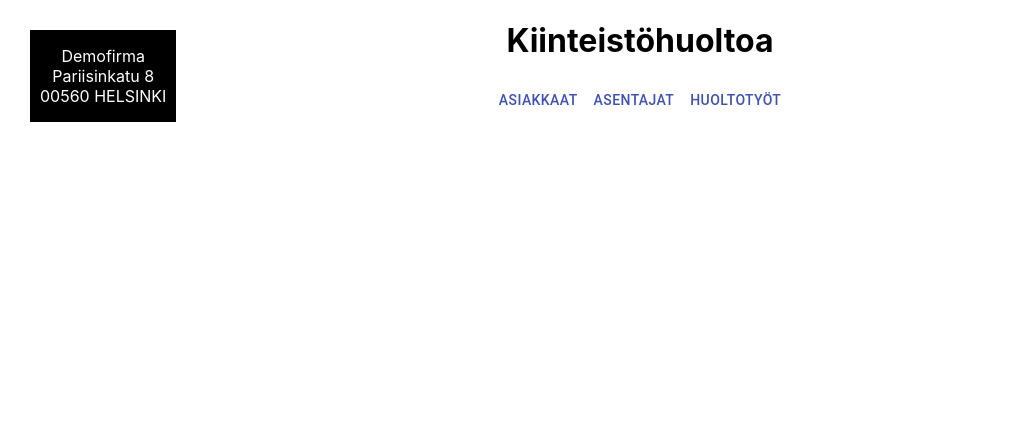
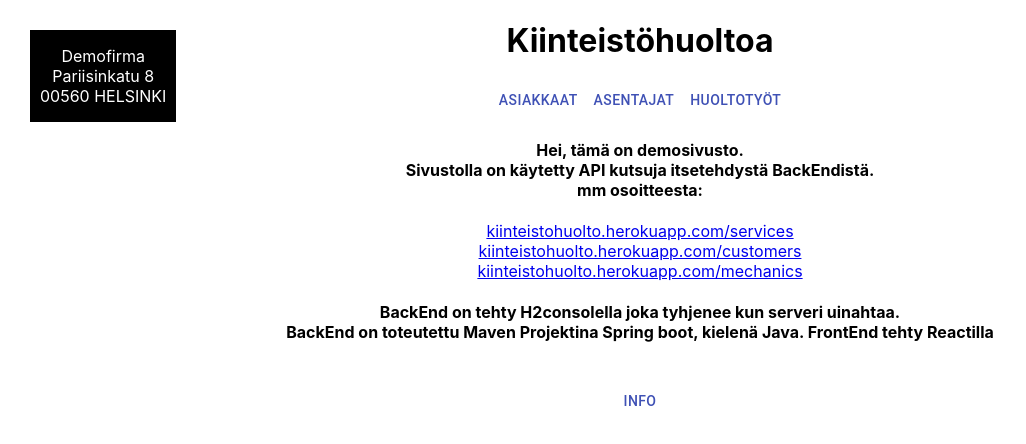
Before and after one commit to JukkaLehikoinen/kiinteistohuolto-front, a React (Create React App) app: page / in a window 1280 px wide. Shown: the top 444 px of the page, without its empty margins (0-1026 px from the left). Built offline with nearby package versions, Linux system fonts and the light colour scheme.

Commit message:
Created InfoPage

```diff
--- a/src/App.css
+++ b/src/App.css
@@ -18,14 +18,6 @@
   color: #61dafb;
 }
 
-@keyframes App-logo-spin {
-  from {
-    transform: rotate(0deg);
-  }
-  to {
-    transform: rotate(360deg);
-  }
-}
 
 .Firma {
   position: absolute;
--- a/src/App.js
+++ b/src/App.js
@@ -4,6 +4,7 @@ import './App.css';
 import Services from './components/Services';
 import Customers from './components/Customers';
 import Mechanics from './components/Mechanics';
+import MainPage from './components/MainPage';
 
 
 function App() {
@@ -31,6 +32,10 @@ function App() {
   const showServices = () => {
     setTask(0);
   }
+
+  const showInfo = () => {
+    setTask(3);
+  }
   return (
 
     <div className="App">
@@ -43,8 +48,10 @@ function App() {
       <Button color="primary" onClick={showServices}>Huoltotyöt</Button>
       {task ===0 && <Services /> ||
       task === 1 && <Mechanics /> ||
-      task === 2 && <Customers />
+      task === 2 && <Customers /> ||
+      task === 3 && <MainPage />
       }
+      <br></br><Button color="primary" onClick={showInfo}>Info</Button>
     </div>
   );
 }
--- /dev/null
+++ b/src/components/MainPage.js
@@ -0,0 +1,22 @@
+import React from 'react';
+import Button from '@material-ui/core/Button';
+import moment from 'moment';
+
+
+export default function Main() {
+
+
+    return (
+        <div>
+            <h4>Hei, tämä on demosivusto.<br></br>Sivustolla on käytetty API kutsuja itsetehdystä BackEndistä.
+            <br></br>mm osoitteesta:</h4>
+            <a href="https://kiinteistohuolto.herokuapp.com/services" target="_blank">kiinteistohuolto.herokuapp.com/services</a><br></br>
+            <a href="https://kiinteistohuolto.herokuapp.com/customers" target="_blank">kiinteistohuolto.herokuapp.com/customers</a><br></br>
+            <a href="https://kiinteistohuolto.herokuapp.com/mechanics" target="_blank">kiinteistohuolto.herokuapp.com/mechanics</a><br></br>
+
+            <h4>BackEnd on tehty H2consolella joka tyhjenee kun serveri uinahtaa.<br></br>
+            BackEnd on toteutettu Maven Projektina Spring boot, kielenä Java. FrontEnd tehty Reactilla</h4>
+        </div>
+    )
+
+}
```
